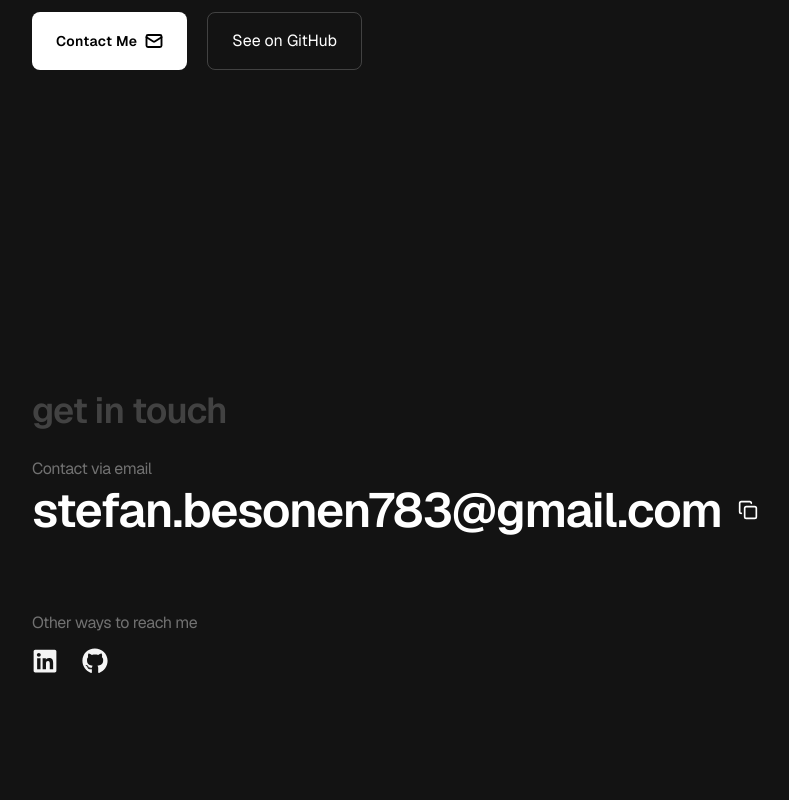
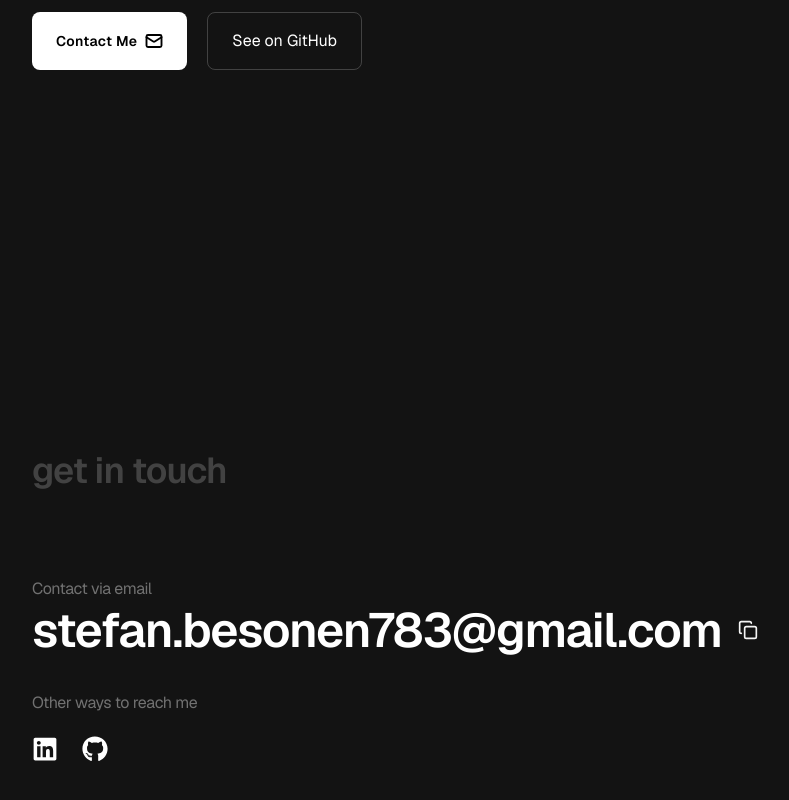
Before and after one commit to Stefan1400/portfolio, a Next.js app: page / in a window 1280 px wide. Shown: the part 2607-3407 px from the top of the page, without its empty margins (64-853 px from the left). Built offline with nearby package versions, Linux system fonts and the light colour scheme.

Commit message:
feat(contact): improve semantics and add copy-to-clipboard interaction

```diff
--- a/components/sections/Contact.tsx
+++ b/components/sections/Contact.tsx
@@ -1,59 +1,72 @@
-import { Copy } from "lucide-react";
+'use client';
+
+import { Copy, CheckIcon } from "lucide-react";
 import { FaGithub, FaLinkedin } from "react-icons/fa";
+import { useState } from "react";
 
 export default function ContactSection() {
   const email = "stefan.besonen783@gmail.com";
 
+  const [copied, setCopied] = useState(false);
+
+   const handleCopy = async () => {
+      await navigator.clipboard.writeText(email);
+      setCopied(true);
+      setTimeout(() => setCopied(false), 1500);
+   };
+
   return (
     <section
       id="contact"
-      className="relative w-full min-h-screen bg-[#131313] text-[#f5f5f5] overflow-hidden"
+      className="relative w-full min-h-screen bg-[#131313] text-[#f5f5f5] overflow-hidden pt-15"
     >
       <div className="relative z-10 max-w-7xl mx-auto px-6 sm:px-10 md:px-16 lg:px-24 pt-50 md:pt-40 lg:pt-40 pb-40">
         <h1 className="text-white/20 mb-2 text-2xl sm:text-3xl md:text-4xl leading-[1.15] font-semibold tracking-tight pointer-events-none select-none">
           get in touch
         </h1>
 
-        <div className="max-w-3xl">
+        <div className="max-w-3xl mt-15">
 
           {/* EMAIL SECTION */}
-          <div className="mt-7">
-            <h2 className="text-white/40 mb-2 text-1xl sm:text-1xl md:text-1xl leading-[1.15] font-normal tracking-tight">
-              Contact via email
+          <button type="button" onClick={handleCopy} className="mt-7 hover:cursor-pointer">
+            <h2 className="text-white/40 text-start mb-2 text-1xl sm:text-1xl md:text-1xl leading-[1.15] font-normal tracking-tight">
+               Contact via email
             </h2>
 
-            <a
-              href={`mailto:${email}`}
-              className="group inline-flex items-center gap-4 text-2xl sm:text-4xl md:text-5xl font-semibold tracking-tight text-white transition-colors duration-200 hover:text-zinc-300 break-all"
-            >
-              {email}
+            <div className="flex items-center gap-4">
+               <span
+                  className={`group inline-flex items-center text-start gap-4 text-[1.15rem] sm:text-4xl md:text-5xl font-semibold tracking-tight text-white transition-colors duration-200 break-all ${!copied ? 'hover:cursor-pointer hover:text-zinc-300' : 'text-zinc-400 transition-none'}`}
+               >
+                  {copied ? "Copied to clipboard" : email}
+               </span>
 
-              <button
-                type="button"
-                aria-label="Copy email"
-              >
-                <Copy size={20} />
-              </button>
-            </a>
-          </div>
+               <span
+                  onClick={handleCopy}
+                  aria-label="Copy email"
+                  className={` active:scale-[0.98] ${!copied ? 'hover:cursor-pointer hover:text-white' : 'text-zinc-400 transition-none'}`}
+               >
+                  {copied ? <CheckIcon size={20} /> : <Copy size={20} />}
+               </span>
+            </div>
+         </button>
 
           {/* SOCIAL SECTION */}
-          <div className="mt-20">
+          <div className="mt-10">
             <h2 className="text-white/40 mb-4 text-1xl sm:text-1xl md:text-1xl leading-[1.15] font-normal tracking-tight">
               Other ways to reach me
             </h2>
 
-            <div className="flex items-center gap-6">
+            <div className="flex items-center gap-2">
               <a
                 href="https://www.linkedin.com/in/stefan-besonen-02a670385/"
                 target="_blank"
                 rel="noopener noreferrer"
                 aria-label="LinkedIn"
-
+                className="p-2 pl-0"
               >
                 <FaLinkedin
                   size={26}
-                  className="transition-transform duration-200 group-hover:-translate-y-0.5 group-hover:translate-x-0.5"
+                  className="text-white transition-colors duration-200 hover:text-zinc-300 break-all"
                 />
               </a>
 
@@ -62,10 +75,11 @@ export default function ContactSection() {
                 target="_blank"
                 rel="noopener noreferrer"
                 aria-label="GitHub"
+                className="p-2"
               >
                 <FaGithub
                   size={26}
-                  className="transition-transform duration-200 group-hover:-translate-y-0.5 group-hover:translate-x-0.5"
+                  className="text-white transition-colors duration-200 hover:text-zinc-300 break-all"
                 />
               </a>
             </div>
```
